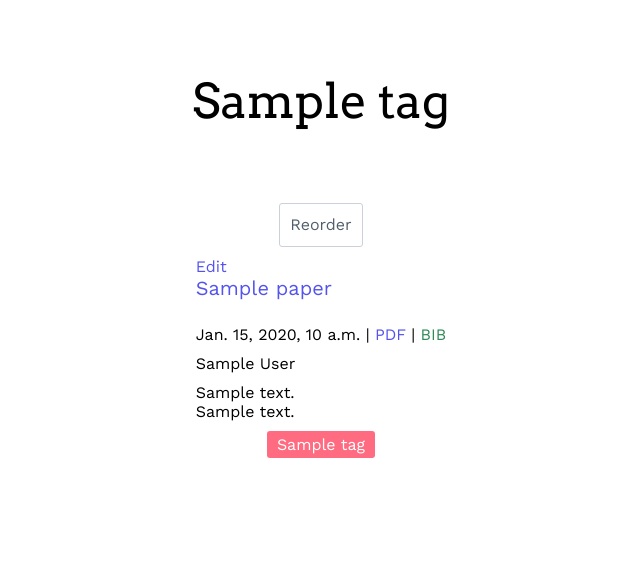
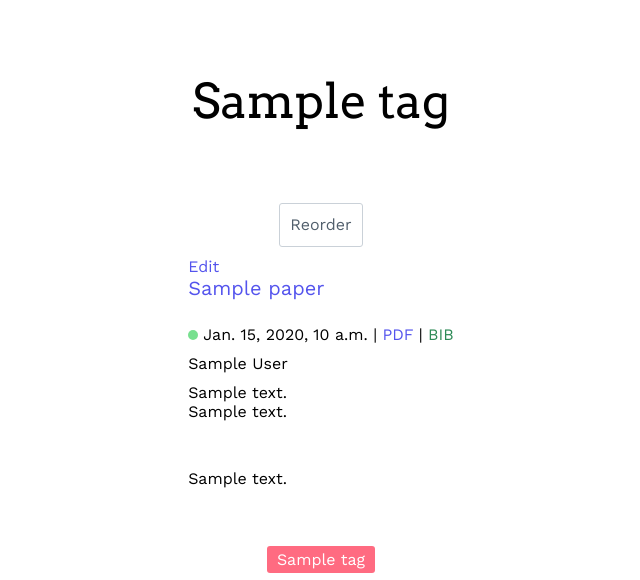
Before and after one commit to samirelanduk/TimelineReview, a Django app: template core/templates/tag.html in a window 1280 px wide. Shown: the part 69-649 px from the top of the page, without its empty margins (319-959 px from the left). Before the commit the page ends 527 px from the top, so only its background shows below. Run offline with Django 3.2, Linux system fonts and the light colour scheme; the template is opened without the code that fills it: most values are stand-ins (such as "Sample title", 1, 10 or a date in 2020); style sheets or scripts are compiled from the project's sources; some libraries are stand-ins or nearby versions.

Commit message:
Display paper details on tag page

```diff
--- a/core/static/css/_paper.scss
+++ b/core/static/css/_paper.scss
@@ -15,6 +15,14 @@
     .bibtex {
         color: seagreen;
         cursor: pointer;
+    }
+
+    .details-dot {
+        width: 10px;
+        height: 10px;
+        background-color: #78e08f;
+        display: inline-block;
+        border-radius: 100%;
     }
 
     .full-bib {
--- a/core/templates/paper.html
+++ b/core/templates/paper.html
@@ -6,16 +6,18 @@
     <h2><a href="/paper/{{ paper.id }}/">{{ paper.title }}</a></h2>
     {% endif %}
     <time>
+        {% if paper.details %}<span class="details-dot"></span>{% endif %}
         {{ paper.date }}
         {% if paper.pdf %}| <a class="pdf-link" href="{{ paper.pdf.url }}" target="_blank">PDF</a>{% endif %}
         | <span class="bibtex">BIB</span>
+
     </time>
     <div class="full-bib hidden">{{ paper.bibtex }}</div>
     <div class="authors">{{ paper.authors_list|join:", " }}</div>
     <div class="summary">{{ paper.summary_html|safe }}</div>
     <div class="description">{{ paper.description_html|safe }}</div>
 
-    {% if "paper" in request.path %}
+    {% if "paper" in request.path or "tag" in request.path %}
     <div class="details">
     {{ paper.details_html|safe }}
     </div>
```
